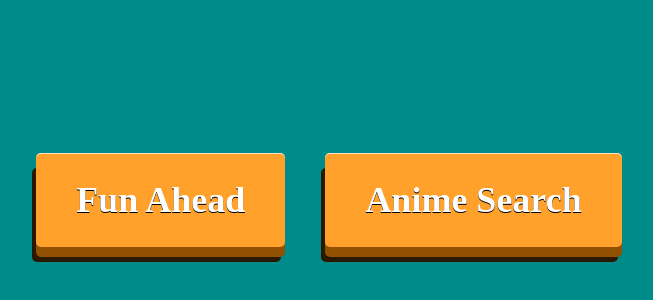
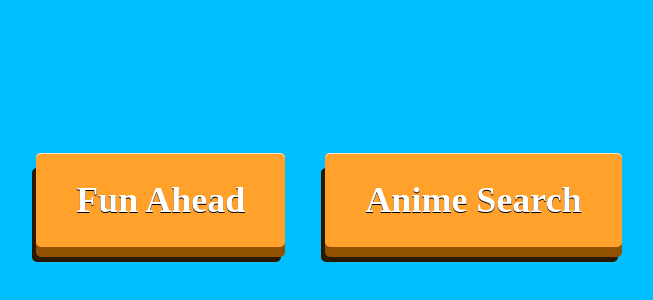
Before and after one commit to thepulkitgupta/random-tools, a React app: page / in a window 1280 px wide. Shown: the part 226-526 px from the top of the page, without its empty margins (311-964 px from the left). Built offline with nearby package versions, Linux system fonts and the light colour scheme; a web font is replaced by a local one.

Commit message:
bg color updated

```diff
--- a/src/resources/css/Button3D.css
+++ b/src/resources/css/Button3D.css
@@ -1,7 +1,7 @@
 
 body{
   text-align:center;
-  background-color:darkcyan;
+  background-color:#01BFFF;
 }
 
 .button3d {
```
